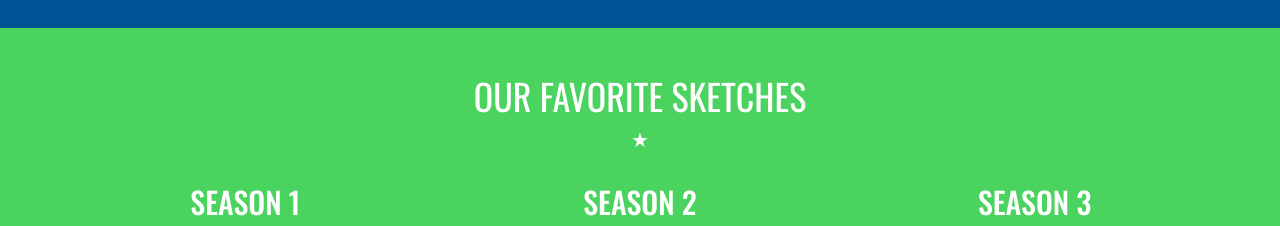
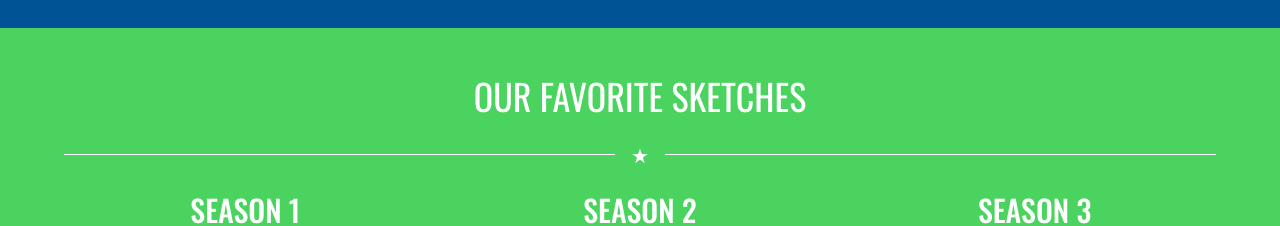
Before and after one commit to danglorioso/comedyontheloose, a Next.js app: page / in a window 1280 px wide. Shown: the part 3000-3226 px from the top of the page. Built offline with nearby package versions, Linux system fonts and the light colour scheme.

Commit message:
Adding star divider

```diff
--- a/src/app/components/FavSketches.tsx
+++ b/src/app/components/FavSketches.tsx
@@ -34,7 +34,11 @@ export default function FavoriteSketches() {
     <section className="bg-[#4BD35F] py-12">
       <div className="max-w-screen-xl px-6 md:px-16 mx-auto">
         <div className="text-4xl text-center text-white mb-2">OUR FAVORITE SKETCHES</div>
-        <div className="text-white text-center text-xl mb-8">★</div>
+        <div className="flex items-center justify-center my-6">
+            <div className="flex-grow border-t border-white"></div>
+            <div className="mx-4 text-white text-xl">★</div>
+            <div className="flex-grow border-t border-white"></div>
+        </div>
 
         <div className="grid grid-cols-1 md:grid-cols-3 gap-8">
           {videoData.map((season, seasonIdx) => (
```
